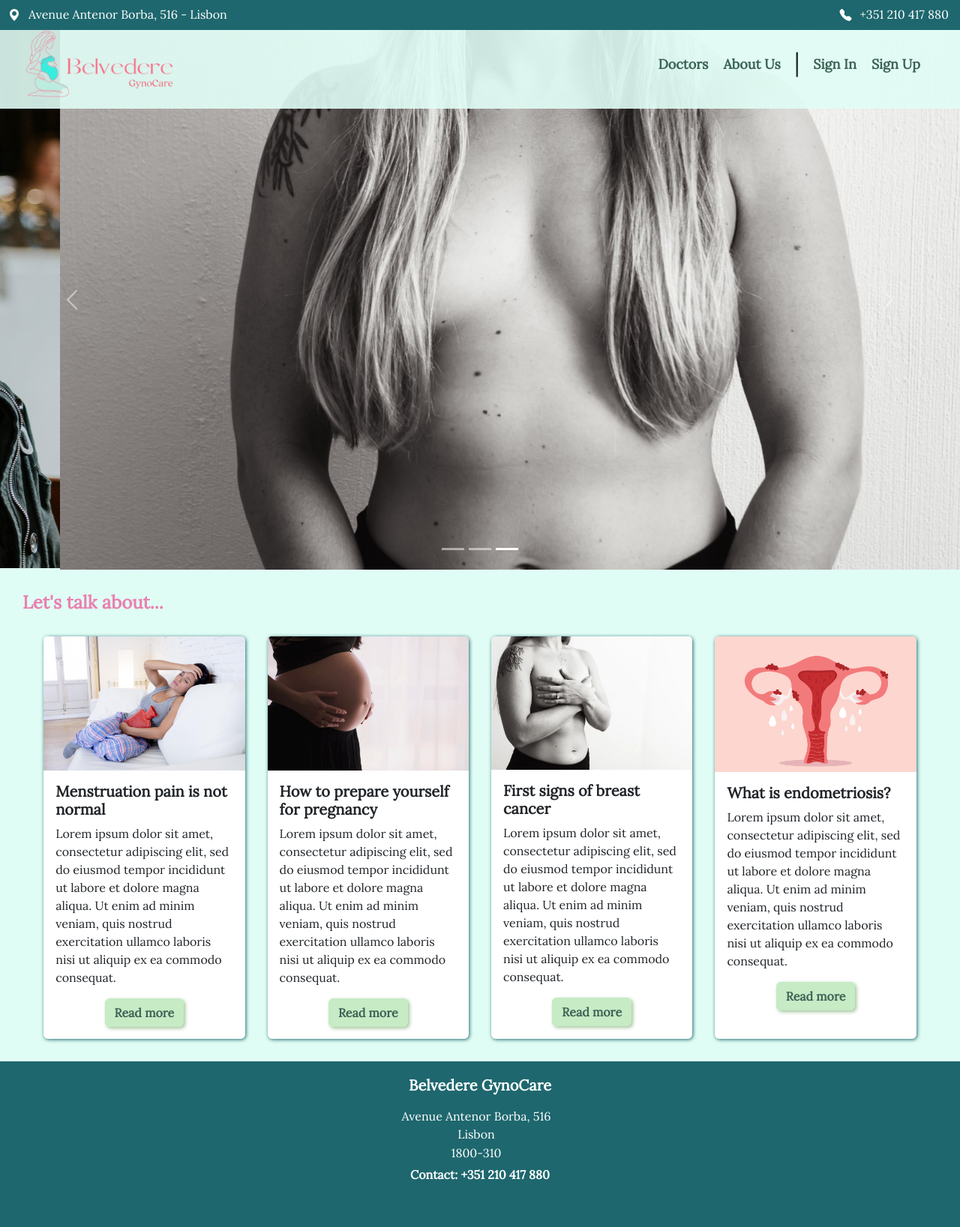
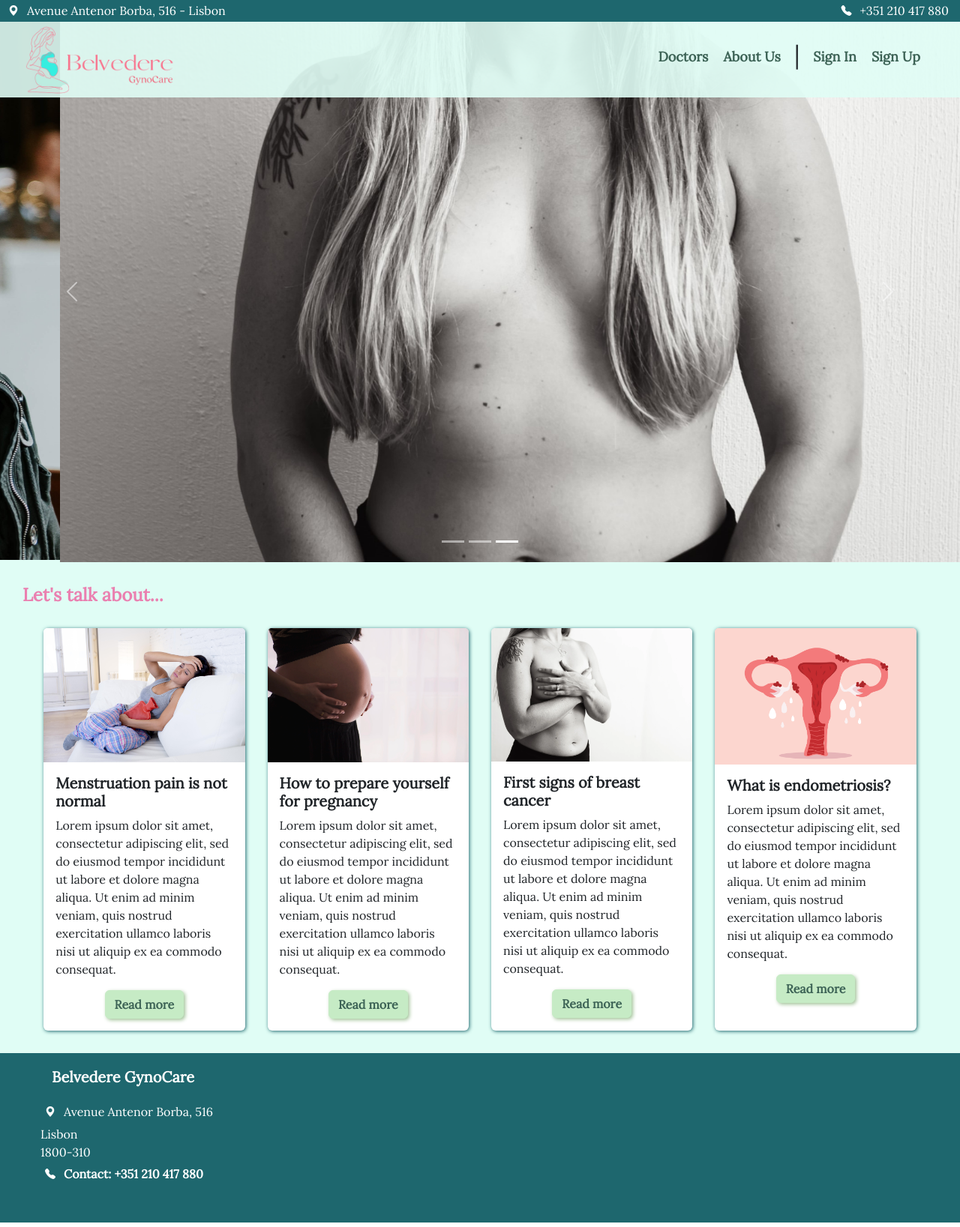
Before and after one commit to ligiatirado/clinic-react, a React (Create React App) app: page / in a window 1280 px wide. Shown: the whole page at 75% size. Built offline with nearby package versions, Linux system fonts and the light colour scheme.

Commit message:
alterações no footer

```diff
--- a/src/components/footer/footer.css
+++ b/src/components/footer/footer.css
@@ -10,26 +10,34 @@
 .content {
     display: inline;
     color: white;
+    align-items: center;
+}
+
+.icon {
+    display: flex;
+    align-items: center;
 }
 
 h5 {
     display: flex;
     margin: 20px;
-    justify-content: center;
+    justify-content: left;
     font-weight: 600;
     font-size: 20px;
+    align-items: center;
 }
 
 h6{
     display: flex;
-    justify-content: center;
+    justify-content: left;
     margin: 5px;
     font-size: 16px;
+    align-items: center;
 }
 
 .contact {
-    margin: 10px;
     font-weight: 600;
+    justify-content: left;
 }
 
 /* Medium Screen */
--- a/src/components/footer/footer.jsx
+++ b/src/components/footer/footer.jsx
@@ -1,18 +1,24 @@
 import React from "react";
-import "./footer.css"
+import "./footer.css";
 import "bootstrap-icons/font/bootstrap-icons.css";
 
 function Footer() {
   return (
     <div className="footer-container">
-            <div className="col"></div>
       <div className="content">
         <h5>Belvedere GynoCare</h5>
+        <div className="icon">
+          <i class="bi bi-geo-alt-fill"></i>
           <h6 className="adress">Avenue Antenor Borba, 516</h6>
+        </div>
         <h6 className="city">Lisbon</h6>
         <h6 className="cep">1800-310</h6>
+        <div className="icon">
+          <i class="bi bi-telephone-fill"></i>
           <h6 className="contact">Contact: +351 210 417 880</h6>
         </div>
+      </div>
+      <div className="col"></div>
       <div className="col"></div>
     </div>
   );
--- a/src/components/navbar/navbar.css
+++ b/src/components/navbar/navbar.css
@@ -9,7 +9,7 @@
 }
 
 .container-fluid {
-    margin-top: 25px;
+    margin-top: 20px;
 }
 
 .container {
@@ -92,7 +92,7 @@ h2 {
         height: 90px;
         width: 200px;
         display: flex;
-        margin: 10px 10px 10px 20px;
+        margin: 10px 10px 0 20px;
     }
 }
 
@@ -102,7 +102,7 @@ h2 {
         height: 70px;
         width: 150px;
         display: flex;
-        margin: 10px 10px 10px 20px;
+        margin: 10px 10px 0 20px;
     }
 
     .space {
@@ -116,7 +116,7 @@ h2 {
         height: 45px;
         width: 100px;
         display: flex;
-        margin: 10px 10px 10px 20px;
+        margin: 10px 10px 0 20px;
     }
 
     .space {
--- a/src/components/navbar/navsup.css
+++ b/src/components/navbar/navsup.css
@@ -4,7 +4,7 @@
     font-weight: 600;
     display: flex;
     margin: 0;
-    min-height: 5vh;
+    /* min-height: 5vh; */
     align-items: center;
     z-index: 10;
     position: relative;
@@ -13,9 +13,10 @@
 .bi {
     margin: 0 5px 0 10px;
     padding: 1px;
+    font-size: 14px;
 }
 
-.bi-telephone-fill{
+.navsup-body .bi-telephone-fill{
     margin-left: auto;
 }
 
@@ -40,4 +41,9 @@ h6 {
         font-size: 14px;
     }
 
+    .bi {
+        font-size: 10px;
+        margin: 0 5 0 5px;
+    }
+
 }
```
Also changed, not shown: src/components/navbar/navbar.jsx (+1 -21 lines). Lines whose indentation alone changed are shown as unchanged.
